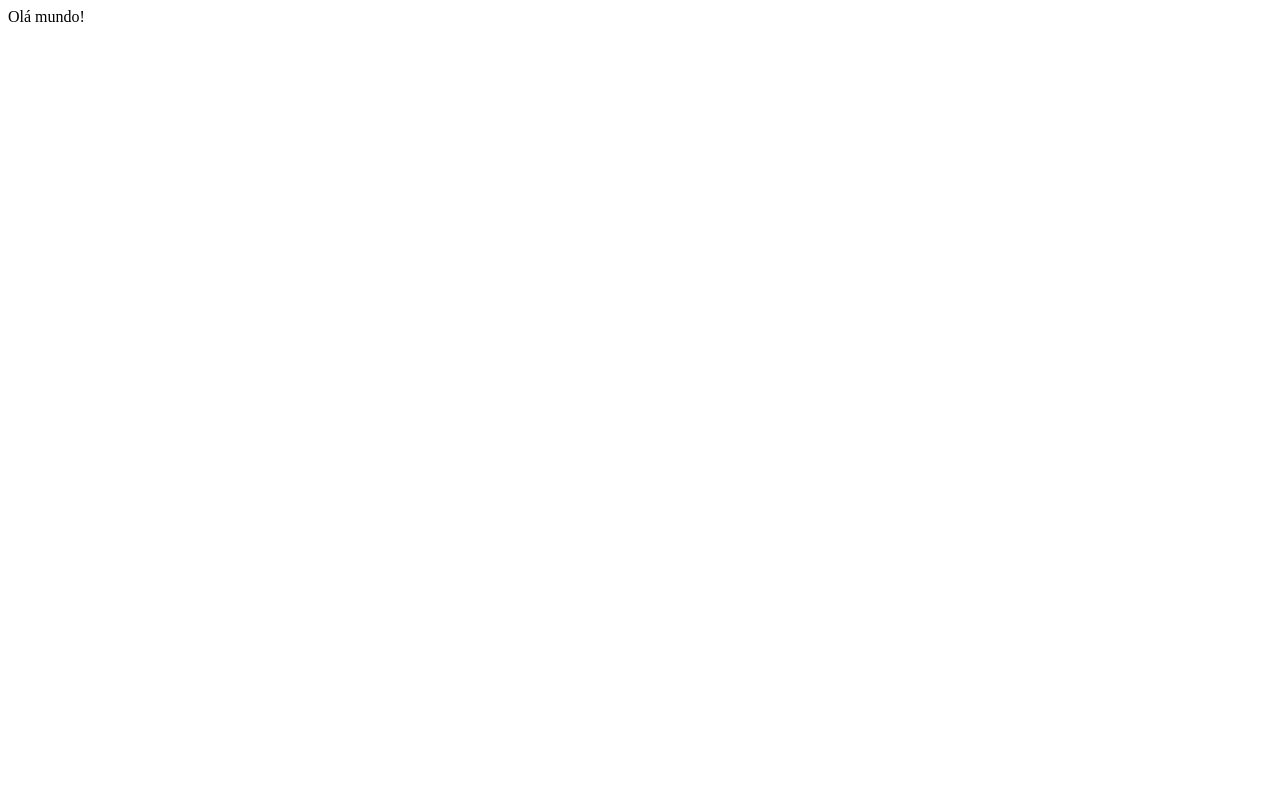
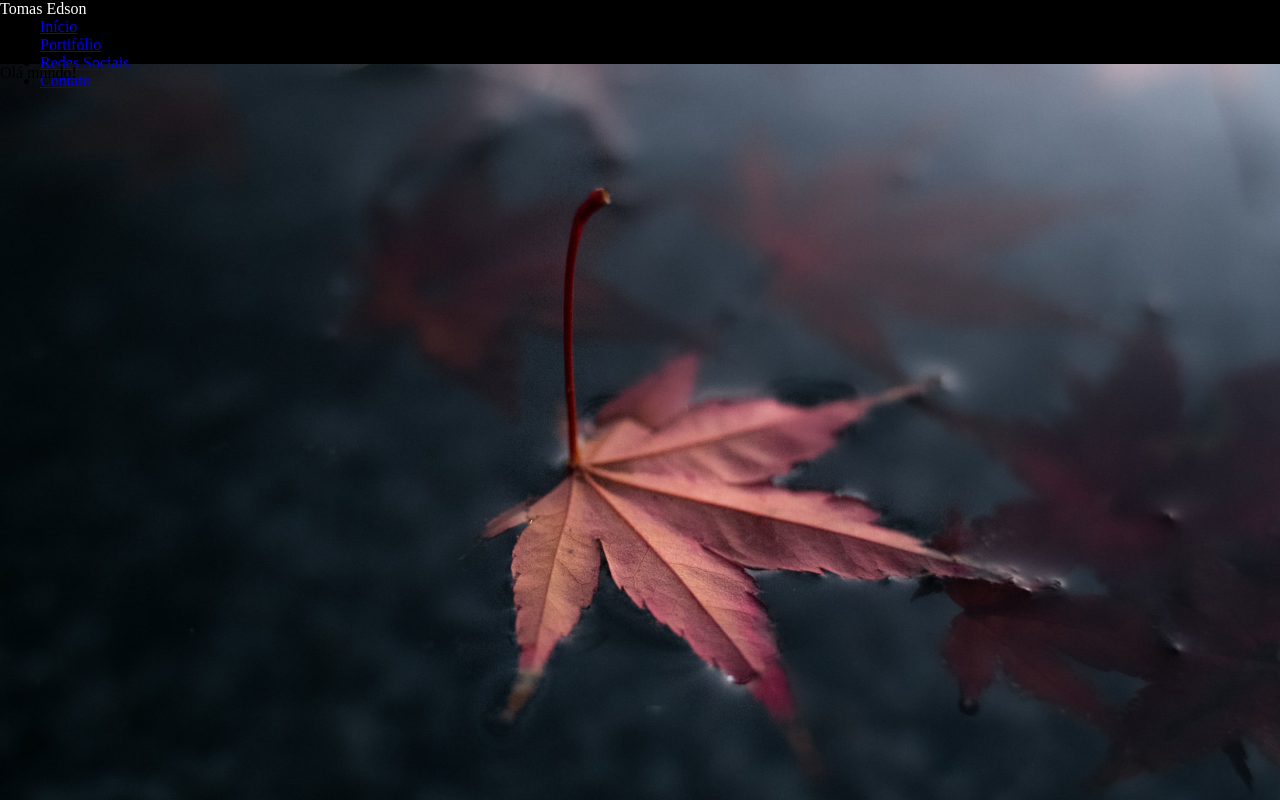
Before and after one commit to EdsonTomasDev/Menu_responsivo_5, a plain HTML site: page index.html in a window 1280 px wide. Drawn offline with Linux system fonts and the light colour scheme.

Commit message:
inserido logo e lita menu

```diff
--- a/css/menu.css
+++ b/css/menu.css
@@ -0,0 +1,21 @@
+*{
+margin: 0;
+}
+
+#home {
+    height: 92vh;
+    width: 100vw;
+    background: url('../image/background.jpg') no-repeat center center;
+    background-size: cover;
+}
+.menu {
+    height: 8vh;
+    width: 100vw;
+    background: #000;
+}
+
+.logo a  {
+    text-decoration: none;
+    list-style: none;
+    color: #fff;
+}
--- a/index.html
+++ b/index.html
@@ -8,9 +8,31 @@
     <link rel="stylesheet" href="./css/menu.css">
 </head>
 <body>
-    <header>
+    <header class="menu">
+       <div class="logo">
+           <a href="/">Tomas Edson</a>
+
+       </div>
+
+       <div class="menu_barras">
+           <div class="menu_barras--linha1"></div>
+           <div class="menu_barras--linha2"></div>
+           <div class="menu_barras--linha3"></div>
+       </div>
+
+       <ul class="menu_lista">
+           <li class="menu_lista--link"> <a href="/" >Início</a> </li>
+           <li class="menu_lista--link"> <a href="/" >Portifólio</a> </li>
+           <li class="menu_lista--link"> <a href="/" >Redes Sociais</a> </li>
+           <li class="menu_lista--link"> <a href="/" >Contato</a> </li>
+
+       </ul>
+
+    </header>
+
+    <div id="home">
         Olá mundo!
-    </header>
+    </div>
 
     <script src="./js/menu.js"></script>
 </body>
```
Also changed, not shown: image/background.jpg (added).
